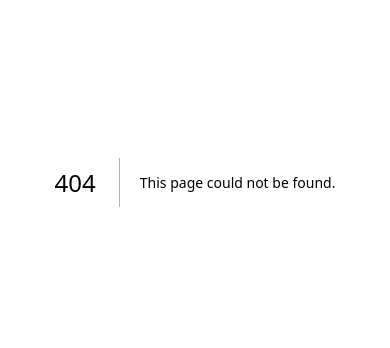
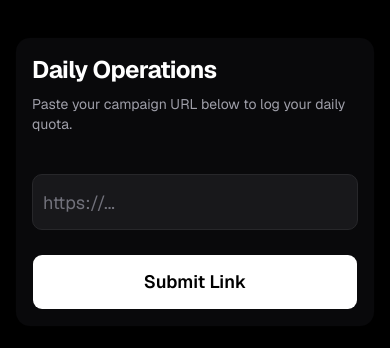
Before and after one commit to 3Pa6pi9/executive-command, a Next.js app: page /log in a window 390 px wide. Before the commit this address had no page. Shown: the part 240-588 px from the top of the page. Built offline with nearby package versions, Linux system fonts and the light colour scheme; no server answers.

Commit message:
feat: wired database and built mobile handler view

```diff
--- /dev/null
+++ b/app/log/page.tsx
@@ -0,0 +1,62 @@
+"use client";
+
+import { useState } from "react";
+import { Button } from "@/components/ui/button";
+import { Input } from "@/components/ui/input";
+import { Card, CardContent, CardDescription, CardHeader, CardTitle } from "@/components/ui/card";
+import { supabase } from "@/lib/supabase";
+
+export default function HandlerLogPage() {
+  const [url, setUrl] = useState("");
+  const [isSubmitting, setIsSubmitting] = useState(false);
+
+  const handleSubmit = async (e: React.FormEvent) => {
+    e.preventDefault();
+    setIsSubmitting(true);
+
+    const { error } = await supabase
+      .from('campaign_links')
+      .insert([{ url: url, handler_name: 'Mobile User' }]);
+
+    if (error) {
+      alert("Error logging link. Please try again.");
+      console.error(error);
+    } else {
+      setUrl("");
+      alert("Link logged successfully!");
+    }
+    setIsSubmitting(false);
+  };
+
+  return (
+    <div className="flex min-h-screen items-center justify-center bg-black p-4 text-white selection:bg-primary selection:text-primary-foreground">
+      <Card className="w-full max-w-md bg-zinc-950 border-zinc-800 shadow-2xl">
+        <CardHeader className="space-y-1 pb-6">
+          <CardTitle className="text-2xl font-bold tracking-tight text-white">Daily Operations</CardTitle>
+          <CardDescription className="text-zinc-400">
+            Paste your campaign URL below to log your daily quota.
+          </CardDescription>
+        </CardHeader>
+        <CardContent>
+          <form onSubmit={handleSubmit} className="space-y-6">
+            <Input
+              type="url"
+              placeholder="https://..."
+              value={url}
+              onChange={(e) => setUrl(e.target.value)}
+              required
+              className="h-14 bg-zinc-900 border-zinc-800 text-white placeholder:text-zinc-500 text-lg focus-visible:ring-zinc-700"
+            />
+            <Button
+              type="submit"
+              disabled={isSubmitting}
+              className="w-full h-14 text-lg font-semibold bg-white text-black hover:bg-zinc-200 transition-colors"
+            >
+              {isSubmitting ? "Logging..." : "Submit Link"}
+            </Button>
+          </form>
+        </CardContent>
+      </Card>
+    </div>
+  );
+}
--- /dev/null
+++ b/lib/supabase.ts
@@ -0,0 +1,6 @@
+import { createClient } from '@supabase/supabase-js';
+
+const supabaseUrl = process.env.NEXT_PUBLIC_SUPABASE_URL!;
+const supabaseKey = process.env.NEXT_PUBLIC_SUPABASE_ANON_KEY!;
+
+export const supabase = createClient(supabaseUrl, supabaseKey);
--- a/package.json
+++ b/package.json
@@ -13,6 +13,7 @@
   },
   "dependencies": {
     "@base-ui/react": "^1.8.0",
+    "@supabase/supabase-js": "^2.117.2",
     "class-variance-authority": "^0.7.1",
     "cn": "^0.4.0",
     "lucide-react": "^1.50.0",
```
Also changed, not shown: 1 other file (tests, documents, lock files or other folders).
